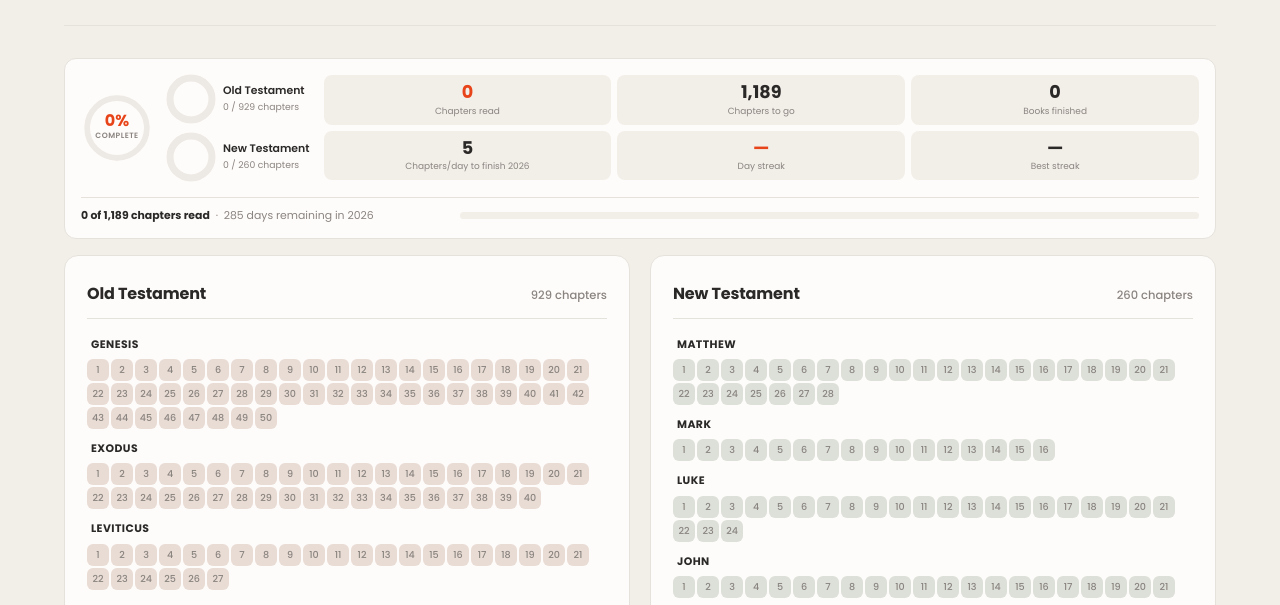
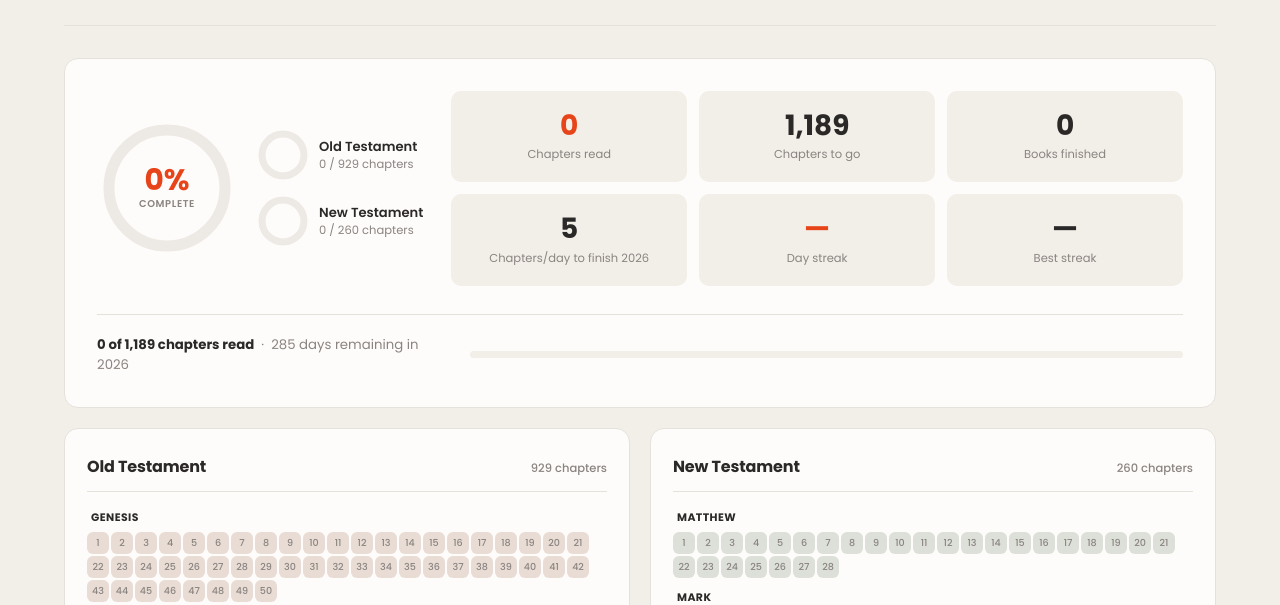
Before and after one commit to willslawrence/chapter-by-chapter, a plain HTML site: page index.html in a window 1280 px wide. Shown: the part 130-735 px from the top of the page. Drawn offline with Linux system fonts and the light colour scheme.

Commit message:
Revert "Compact summary section — half the height, condensed stat cards, smaller main ring"
This reverts commit de421bf7d5dc737fd2d399a9a927436dca6f7b35.

```diff
--- a/index.html
+++ b/index.html
@@ -106,61 +106,63 @@
 
         /* ── Stats section ── */
         .stats-section {
-            display: flex;
-            gap: 14px;
+            display: grid;
+            grid-template-columns: auto 1fr;
+            gap: 28px;
             background: var(--oc-surface);
             border: 1px solid var(--oc-border);
-            border-radius: 12px;
-            padding: 14px 16px;
-            margin-bottom: 16px; margin-top: 4px;
+            border-radius: 14px;
+            padding: 32px;
+            margin-bottom: 20px; margin-top: 4px;
             align-items: center;
-            flex-wrap: wrap;
+        }
+        @media (max-width: 680px) {
+            .stats-section { grid-template-columns: 1fr; }
         }
 
         /* Rings */
-        .rings-area { display: flex; gap: 12px; align-items: center; flex-shrink: 0; }
+        .rings-area { display: flex; gap: 20px; align-items: center; }
 
-        .ring-main { position: relative; width: 72px; height: 72px; flex-shrink: 0; }
-        .ring-main svg { transform: rotate(-90deg); width: 72px; height: 72px; }
+        .ring-main { position: relative; width: 140px; height: 140px; flex-shrink: 0; }
+        .ring-main svg { transform: rotate(-90deg); }
         .ring-center {
             position: absolute; inset: 0;
             display: flex; flex-direction: column;
             align-items: center; justify-content: center;
         }
-        .ring-pct { font-size: 1em; font-weight: 700; color: var(--oc-orange); line-height: 1; }
-        .ring-lbl { font-size: 0.48em; color: var(--oc-muted); font-weight: 600; text-transform: uppercase; letter-spacing: 0.06em; margin-top: 1px; }
+        .ring-pct { font-size: 1.85em; font-weight: 700; color: var(--oc-orange); line-height: 1; }
+        .ring-lbl { font-size: 0.62em; color: var(--oc-muted); font-weight: 600; text-transform: uppercase; letter-spacing: 0.06em; margin-top: 2px; }
 
-        .mini-stack { display: flex; flex-direction: column; gap: 6px; }
-        .ring-mini { display: flex; align-items: center; gap: 6px; }
+        .mini-stack { display: flex; flex-direction: column; gap: 14px; }
+        .ring-mini { display: flex; align-items: center; gap: 10px; }
         .ring-mini svg { transform: rotate(-90deg); flex-shrink: 0; }
-        .mini-title { font-size: 0.68em; font-weight: 600; color: var(--oc-black); }
-        .mini-sub { font-size: 0.58em; color: var(--oc-muted); }
+        .mini-title { font-size: 0.82em; font-weight: 600; color: var(--oc-black); }
+        .mini-sub { font-size: 0.72em; color: var(--oc-muted); }
 
         /* Stat cards */
         .stats-grid {
             display: grid;
             grid-template-columns: repeat(3, 1fr);
-            gap: 6px;
-            flex: 1;
-            min-width: 0;
+            gap: 12px;
+            align-content: stretch;
         }
         .stat-card {
-            background: var(--oc-bg); border-radius: 8px;
-            padding: 8px 6px; text-align: center;
+            background: var(--oc-bg); border-radius: 10px;
+            padding: 20px 12px; text-align: center;
             display: flex; flex-direction: column; align-items: center; justify-content: center;
         }
-        .stat-val { font-size: 1.1em; font-weight: 700; color: var(--oc-black); line-height: 1.1; }
+        .stat-val { font-size: 1.75em; font-weight: 700; color: var(--oc-black); line-height: 1.1; }
         .stat-val.orange { color: var(--oc-orange); }
-        .stat-lbl { font-size: 0.56em; color: var(--oc-muted); margin-top: 3px; line-height: 1.2; }
+        .stat-lbl { font-size: 0.72em; color: var(--oc-muted); margin-top: 6px; line-height: 1.3; }
 
         /* ── Pacing row (inside stats section) ── */
         .stats-pace-row {
-            width: 100%;
+            grid-column: 1 / -1;
             border-top: 1px solid var(--oc-border);
-            padding-top: 10px;
-            display: flex; align-items: center; gap: 10px; flex-wrap: wrap;
+            padding-top: 20px;
+            display: flex; align-items: center; gap: 16px; flex-wrap: wrap;
         }
-        .stats-pace-info { flex: 1; min-width: 160px; font-size: 0.68em; color: var(--oc-muted); }
+        .stats-pace-info { flex: 1; min-width: 200px; font-size: 0.83em; color: var(--oc-muted); }
         .stats-pace-info strong { color: var(--oc-black); }
         .pacing-track {
             flex: 2; min-width: 160px; height: 7px;
@@ -481,7 +483,7 @@
 
             <!-- Main ring -->
             <div class="ring-main">
-                <svg viewBox="0 0 140 140">
+                <svg width="140" height="140" viewBox="0 0 140 140">
                     <circle cx="70" cy="70" r="58" class="ring-track" fill="none" stroke-width="11"/>
                     <circle id="ring-all" cx="70" cy="70" r="58" fill="none"
                             stroke="#E8441A" stroke-width="11" stroke-linecap="round"
```
